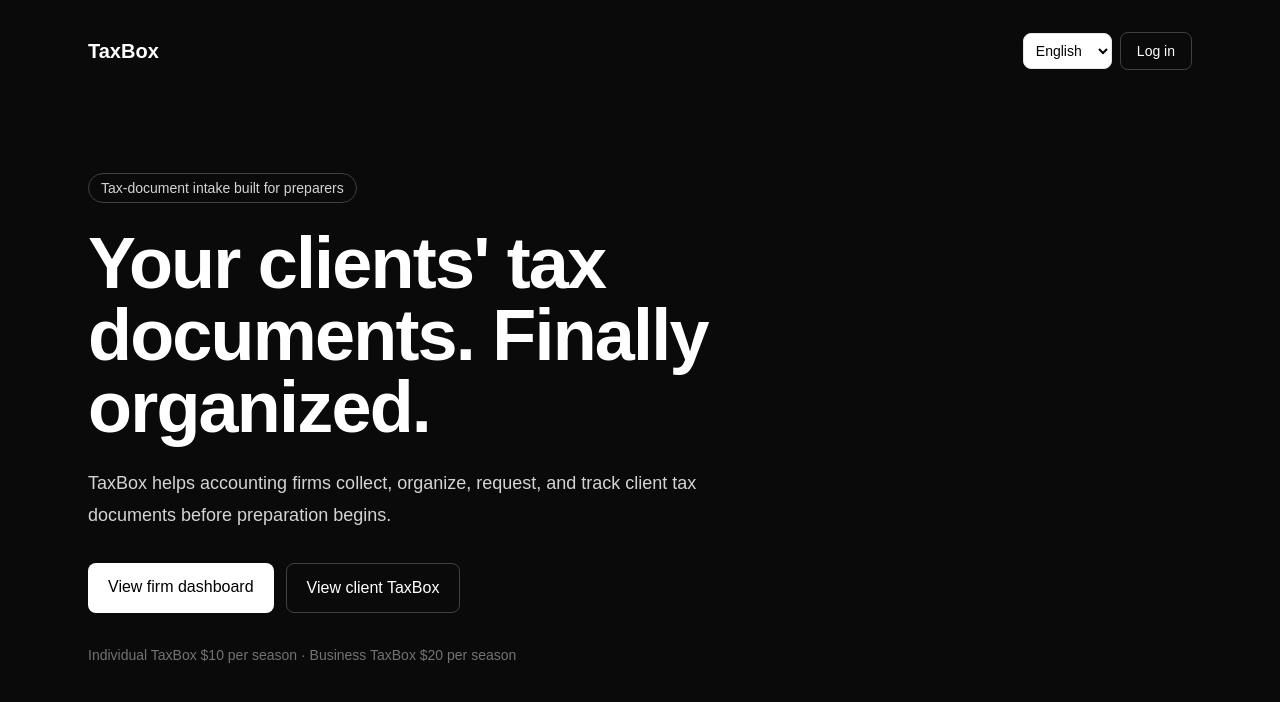
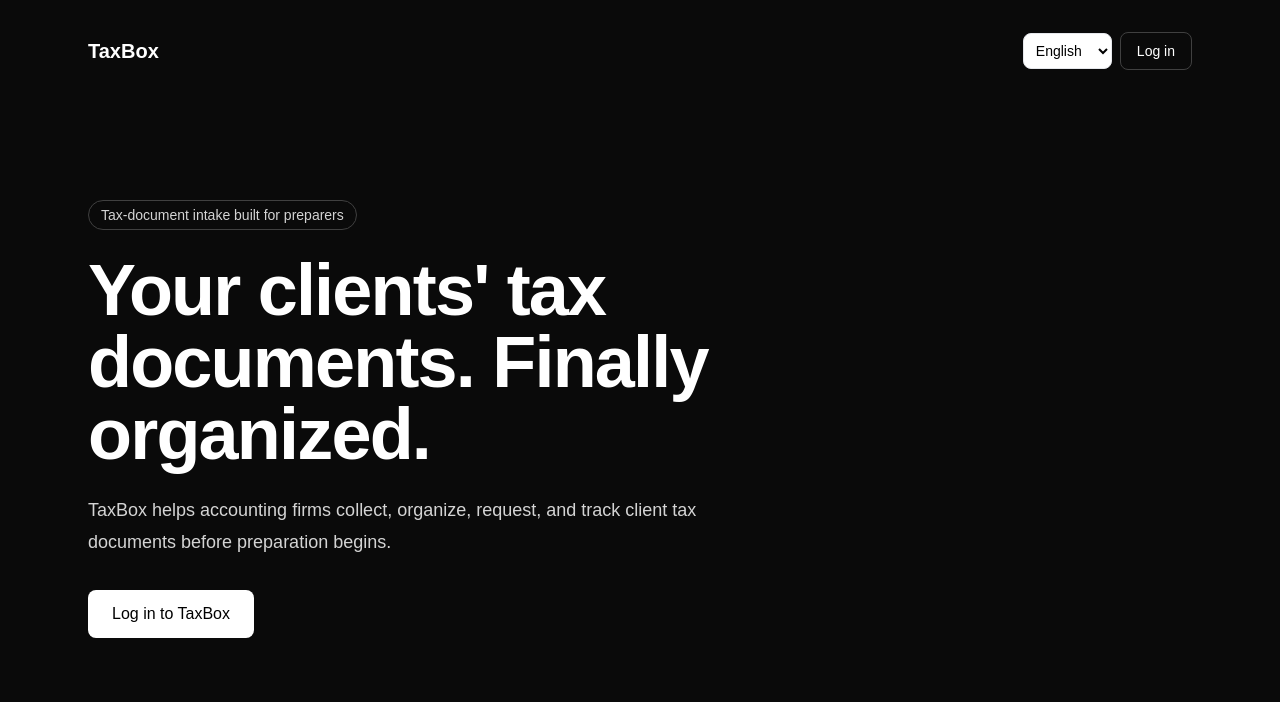
Before and after one commit to retroservices1121/taxbox, a Next.js app: page / in a window 1280 px wide. Shown: the top 702 px of the page. Built offline with nearby package versions, Linux system fonts and the light colour scheme; no server answers.

Commit message:
Simplify landing page calls to action

```diff
--- a/app/page.tsx
+++ b/app/page.tsx
@@ -13,11 +13,9 @@
           <p className="mt-6 max-w-2xl text-lg leading-8 text-neutral-300">
             TaxBox helps accounting firms collect, organize, request, and track client tax documents before preparation begins.
           </p>
-          <div className="mt-8 grid gap-3 sm:flex sm:flex-wrap">
-            <Link href="/demo/firm" className="w-full rounded-lg bg-white px-5 py-3 text-center font-medium text-black sm:w-auto">View firm dashboard</Link>
-            <Link href="/demo/client" className="w-full rounded-lg border border-neutral-700 px-5 py-3 text-center font-medium sm:w-auto">View client TaxBox</Link>
-          </div>
-          <p className="mt-8 text-sm text-neutral-500">Individual TaxBox $10 per season · Business TaxBox $20 per season</p>
+          <div className="mt-8">
+              <Link href="/login" className="inline-flex w-full items-center justify-center rounded-lg bg-white px-6 py-3 font-medium text-black sm:w-auto">Log in to TaxBox</Link>
+            </div>
         </div>
         </div>
       </div>
```
